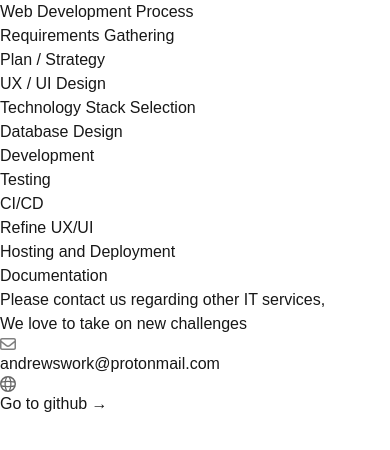
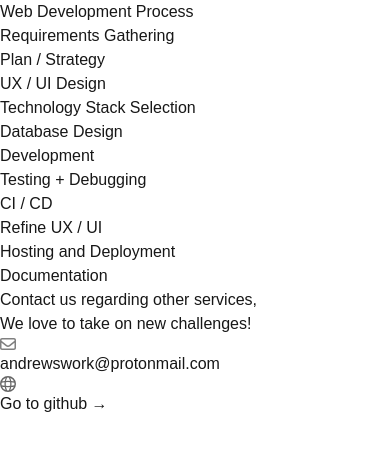
Before and after one commit to andrews-work/portfolio3, a Next.js app: page / in a window 390 px wide. Shown: the top 450 px of the page. Built offline with nearby package versions, Linux system fonts and the light colour scheme.

Commit message:
responsive

```diff
--- a/src/app/page.tsx
+++ b/src/app/page.tsx
@@ -3,34 +3,31 @@ import Image from "next/image";
 export default function Home() {
   return (
     <div className="grid grid-rows-[20px_1fr_20px] items-center justify-items-center min-h-screen p-8 pb-20 gap-16 sm:p-20 font-[family-name:var(--font-geist-sans)]">
-
       <main className="flex flex-col gap-8 row-start-2 items-center sm:items-start">
-
-        <h1 className="text-center text-xl">Web Development Process</h1>
-
-        <ol className="list-inside list-decimal text-sm text-center md:text-left font-[family-name:var(--font-geist-mono)]">
+        <h1 className="text-center text-xl mb-10">Web Development Process</h1>
+        <ol className="list-inside list-decimal text-sm text-left font-[family-name:var(--font-geist-mono)]">
           <li className="mb-2">Requirements Gathering</li>
           <li className="mb-2">Plan / Strategy</li>
           <li className="mb-2">UX / UI Design</li>
           <li className="mb-2">Technology Stack Selection</li>
           <li className="mb-2">Database Design</li>
           <li className="mb-2">Development</li>
-          <li className="mb-2">Testing</li>
-          <li className="mb-2">CI/CD</li>
-          <li className="mb-2">Refine UX/UI</li>
+          <li className="mb-2">Testing + Debugging</li>
+          <li className="mb-2">CI / CD</li>
+          <li className="mb-2">Refine UX / UI</li>
           <li className="mb-2">Hosting and Deployment</li>
           <li className="mb-2">Documentation</li>
         </ol>
-
-        <h3 className='text-white'>Please contact us regarding other IT services,
-                    <br/>We love to take on new challenges</h3>
+        <h3 className="text-center text-white mt-10">
+          Contact us regarding other services,
+          <br />
+          We love to take on new challenges!
+        </h3>
       </main>
-
-
       <footer className="row-start-3 flex gap-6 flex-wrap items-center justify-center">
         <a
           className="flex items-center gap-2 hover:underline hover:underline-offset-4"
-          href="mailto:andrewswork@protonmail.com"
+          href=""
           target="_blank"
           rel="noopener noreferrer"
         >
@@ -45,7 +42,7 @@ export default function Home() {
         </a>
         <a
           className="flex items-center gap-2 hover:underline hover:underline-offset-4"
-          href="https://github.com/andrews-work"
+          href=""
           target="_blank"
           rel="noopener noreferrer"
         >
@@ -59,7 +56,6 @@ export default function Home() {
           Go to github →
         </a>
       </footer>
-
     </div>
   );
 }
```
